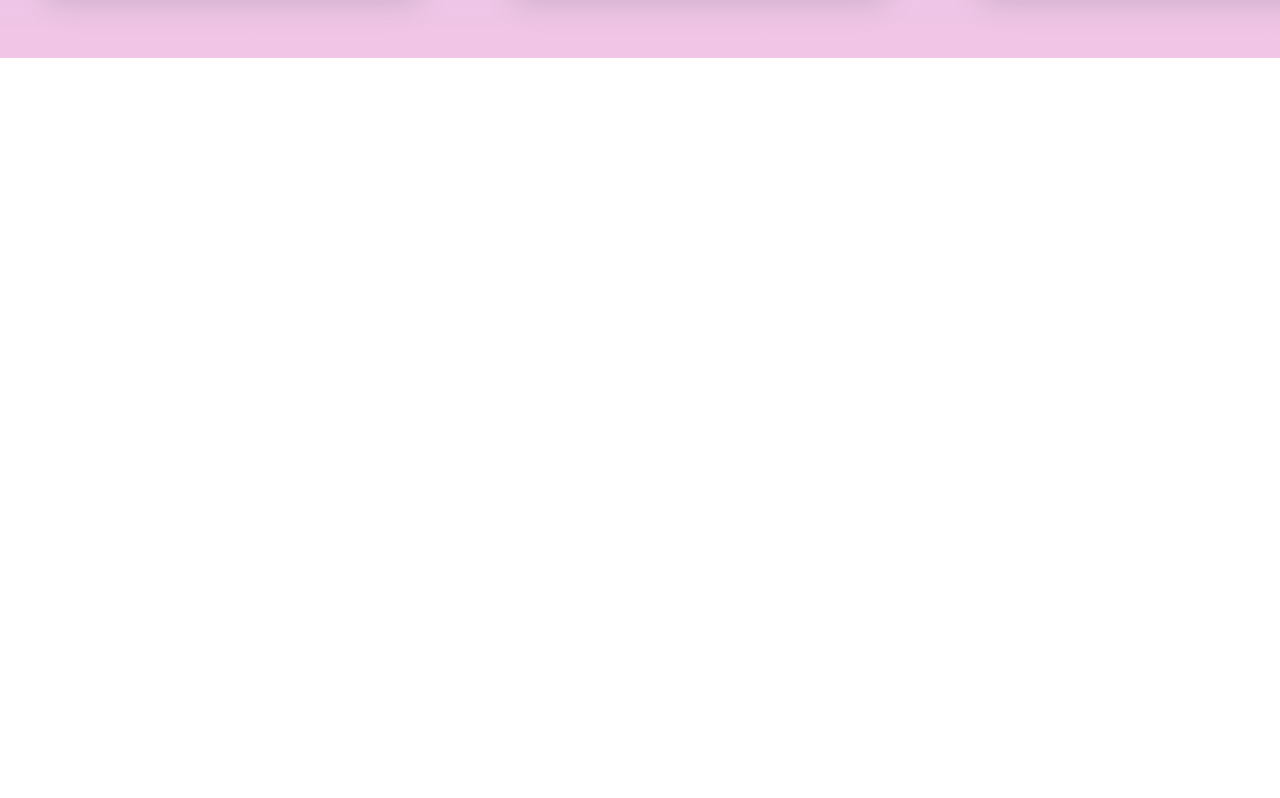
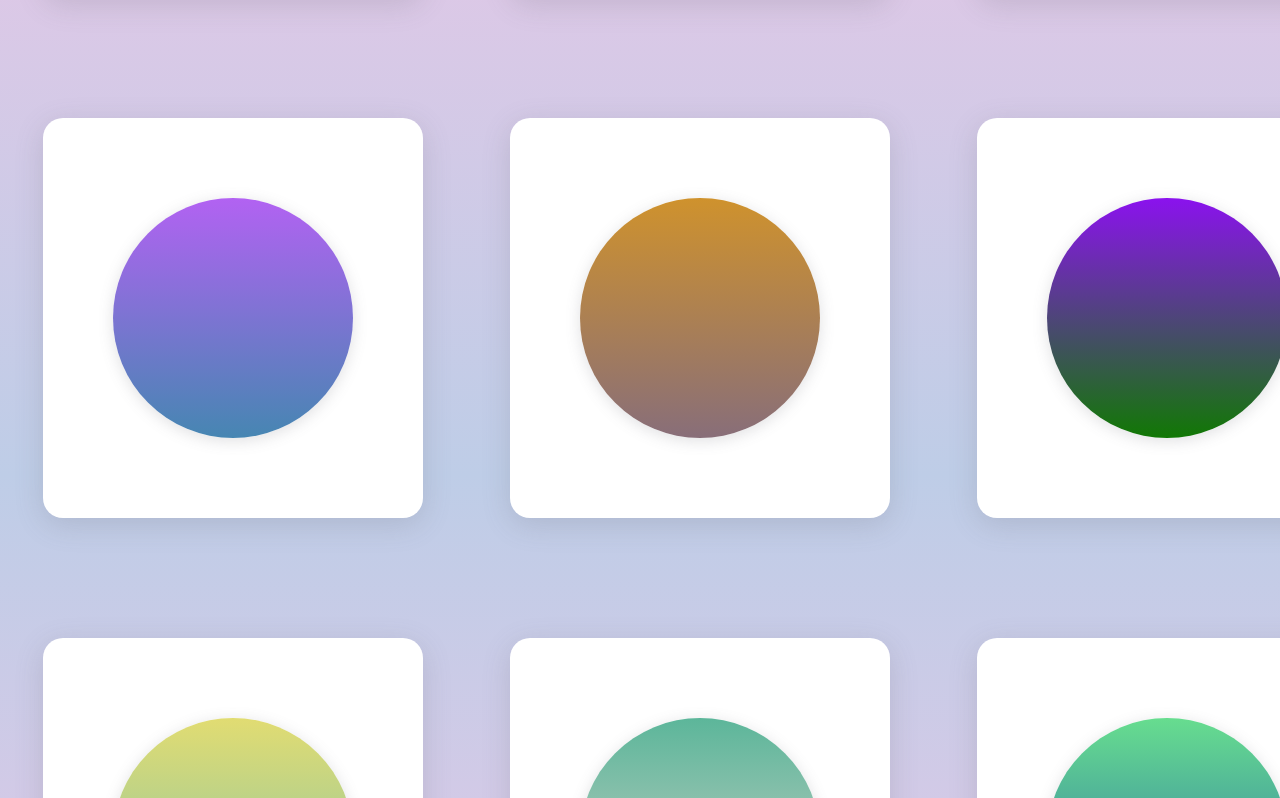
Before and after one commit to BadangGit/PPT-Project, a Vue app in the folder normal/: page /stars in a window 1280 px wide. Shown: the part 2022-2820 px from the top of the page. Before the commit the page ends 2080 px from the top, so only its background shows below. Built offline with nearby package versions, Linux system fonts and the light colour scheme.

Commit message:
change background gradient

```diff
--- a/normal/src/views/ItemPages/starsPage.vue
+++ b/normal/src/views/ItemPages/starsPage.vue
@@ -1,8 +1,8 @@
 <script setup lang="ts">
 import StarCard from "@/components/cards/starCard.vue";
 
-let items = 12;
-let backgroundColorStyle = "#f1c5e6 0%, #becde7 50%, #f1c5e6 100%";
+let items = 48;
+let backgroundColorStyle = "#f1c5e6, #becde7 10%, #f1c5e6 20%";
 </script>
 
 <template>
```
